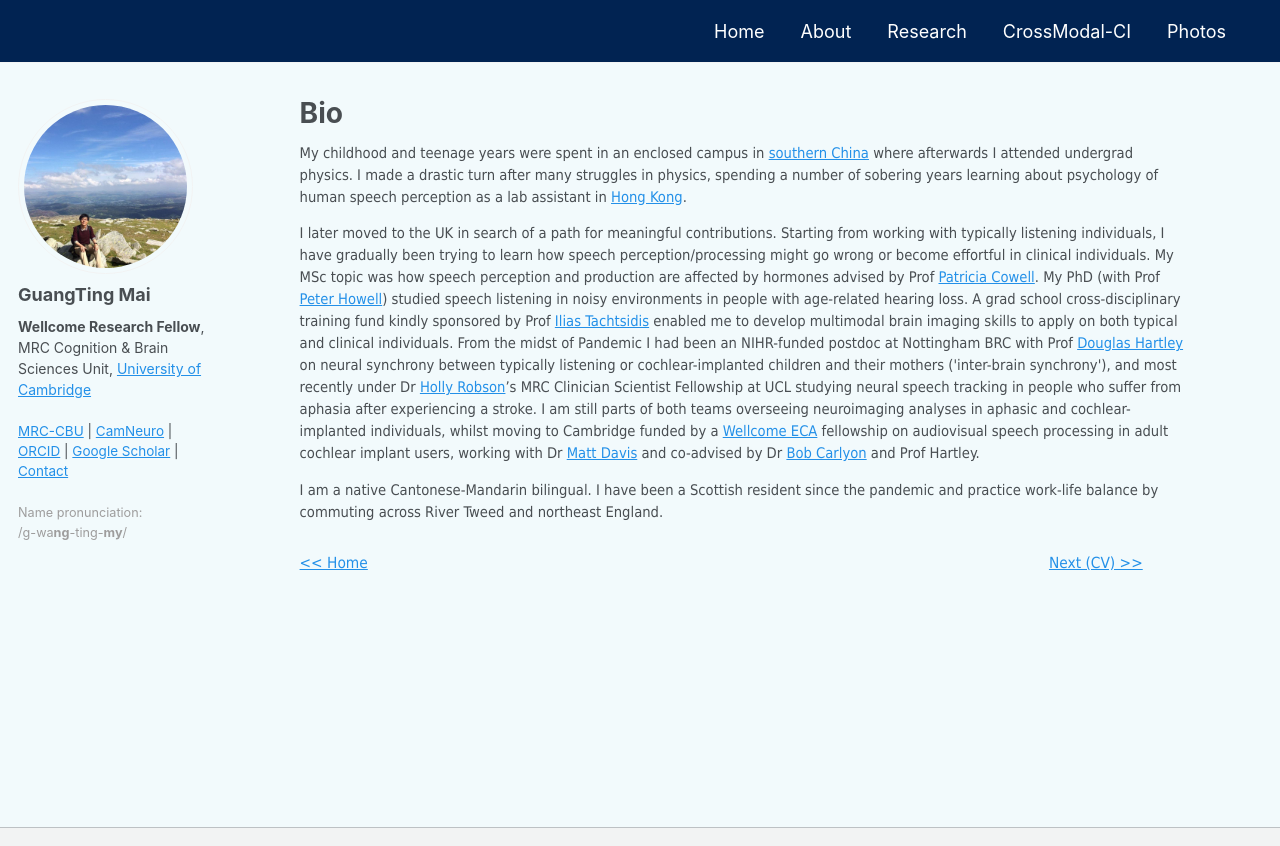
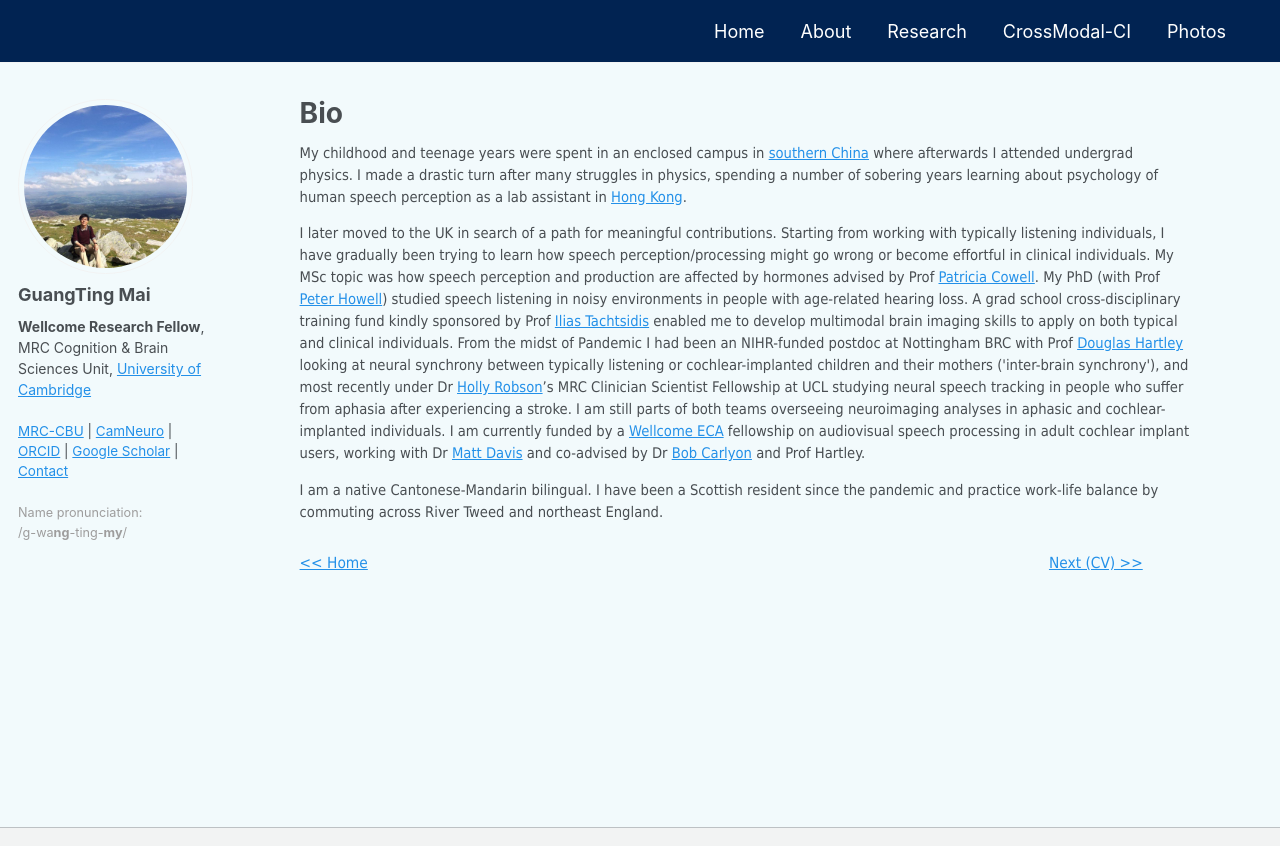
Before and after one commit to guangtingmai/guangtingmai.github.io, a Jekyll site: the page built from _pages/bio.html, in a window 1280 px wide and 1045 px high. Shown: the top 846 px of the window. Built offline with Jekyll 4.4.1, drawn with Linux system fonts in a browser that asks for light colours; grey boxes are pictures that could not be loaded.

Commit message:
Update bio.html

```diff
--- a/_pages/bio.html
+++ b/_pages/bio.html
@@ -15,10 +15,10 @@ author_profile: true
   <a href="https://profiles.ucl.ac.uk/2817-peter-howell/">Peter Howell</a>) studied speech listening in noisy environments in people with age-related hearing loss.
   A grad school cross-disciplinary training fund kindly sponsored by Prof <a href="https://profiles.ucl.ac.uk/2168-ilias-tachtsidis">Ilias Tachtsidis</a> enabled me
   to develop multimodal brain imaging skills to apply on both typical and clinical individuals. From the midst of Pandemic I had been an NIHR-funded postdoc at
-  Nottingham BRC with Prof <a href="https://www.nottingham.ac.uk/medicine/people/douglas.hartley">Douglas Hartley</a> on neural synchrony between typically listening
+  Nottingham BRC with Prof <a href="https://www.nottingham.ac.uk/medicine/people/douglas.hartley">Douglas Hartley</a> looking at neural synchrony between typically listening
   or cochlear-implanted children and their mothers ('inter-brain synchrony'), and most recently under Dr <a href="https://profiles.ucl.ac.uk/82001-holly-robson">Holly Robson</a>’s
   MRC Clinician Scientist Fellowship at UCL studying neural speech tracking in people who suffer from aphasia after experiencing a stroke. I am still parts of both teams
-  overseeing neuroimaging analyses in aphasic and cochlear-implanted individuals, whilst moving to Cambridge funded by a
+  overseeing neuroimaging analyses in aphasic and cochlear-implanted individuals. I am currently funded by a
   <a href="https://wellcome.org/research-funding/schemes/wellcome-early-career-awards">Wellcome ECA</a> fellowship on audiovisual speech processing
   in adult cochlear implant users, working with Dr <a href="https://www.mrc-cbu.cam.ac.uk/people/matt.davis/">Matt Davis</a> and co-advised by Dr
   <a href="https://www.mrc-cbu.cam.ac.uk/people/bob.carlyon/">Bob Carlyon</a> and Prof Hartley.</span></p>
```
